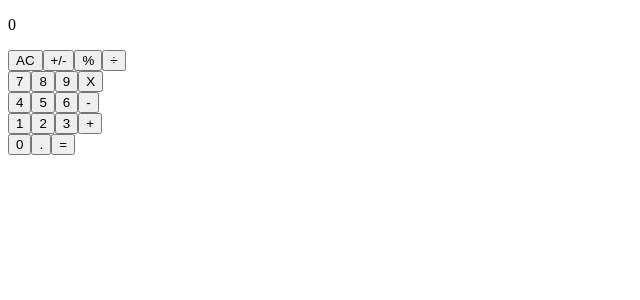
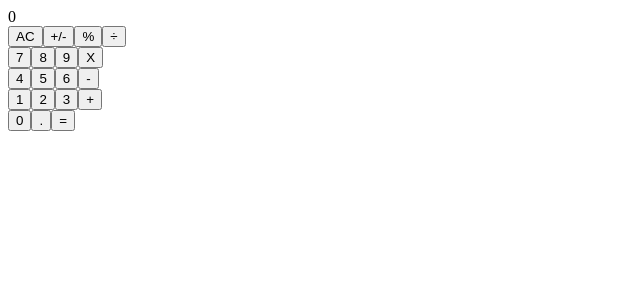
Before and after one commit to AlejandroNo4/calculator, a React (Create React App) app: page / in a window 1280 px wide. Shown: the top 300 px of the page, without its empty margins (0-640 px from the left). Built offline with nearby package versions, Linux system fonts and the light colour scheme.

Commit message:
Update event handler to App file. Update calculate function for a propper functionallity. Modify operate file to return a number.

```diff
--- a/src/components/App.js
+++ b/src/components/App.js
@@ -1,6 +1,7 @@
 import React, { useState } from 'react';
 import ButtonPanel from './ButtonPanel';
 import calculate from '../logic/calculate';
+import Display from './Display';
 
 const App = () => {
   const [total, updateTotal] = useState('0');
@@ -18,9 +19,7 @@ const App = () => {
   return (
     <>
       <div>
-        <div>
-          <p>{next}</p>
-        </div>
+        <Display result={next.toString()} />
         <ButtonPanel clickHandler={handleClick} />
       </div>
     </>
--- a/src/logic/calculate.js
+++ b/src/logic/calculate.js
@@ -3,11 +3,7 @@ import operate from './operate';
 const calculate = (dataObj, btnName) => {
   let { total, next, operation } = dataObj;
 
-  const operationParts = {
-    numOne: '0',
-    numTwo: '0',
-    op: '',
-  };
+  const inputsArr = [];
 
   const operatorNames = {
     '+': 'addition',
@@ -17,6 +13,17 @@ const calculate = (dataObj, btnName) => {
     '%': 'percentage',
   };
 
+  const usedOperator = Object.keys(operatorNames).find(
+    (key) => operatorNames[key] === operation,
+  );
+
+  const splitOperation = (arr) => {
+    const splitedNumbers = arr.join('').split(usedOperator);
+    splitedNumbers.splice(1, 0, usedOperator);
+
+    return splitedNumbers;
+  };
+
   const typeOfButton = {
     numComposer: ['0', '1', '2', '3', '4', '5', '6', '7', '8', '9', '.'],
     symbol: ['AC', '+/-', '='],
@@ -24,33 +31,18 @@ const calculate = (dataObj, btnName) => {
   };
 
   if (typeOfButton.numComposer.includes(btnName)) {
-    if (next === '0' && btnName === '0') {
-      next = '0';
-    } else if (next !== '0' && total === next) {
-      next = btnName === '.' ? '0.' : btnName;
-      total = '0';
-      operationParts.op = '';
-      operationParts.numOne = btnName;
-    } else if (next === '0' && operationParts.op === '') {
-      operationParts.numOne = btnName === '.' ? '0.' : btnName;
-      next = operationParts.numOne;
-    } else if (next !== '0' && operationParts.op === '') {
-      operationParts.numOne = `${operationParts.numOne}${btnName}`;
-      next = operationParts.numOne;
-    } else if (
-      next !== '0'
-      && operationParts.op !== ''
-      && operationParts.numTwo === '0'
-    ) {
-      operationParts.numTwo = btnName === '.' ? '0.' : btnName;
-      next = operationParts.numTwo;
-    } else if (
-      next !== '0'
-      && operationParts.op !== ''
-      && operationParts.numTwo !== '0'
-    ) {
-      operationParts.numTwo = `${operationParts.numTwo}${btnName}`;
-      next = operationParts.numTwo;
+    if (total === '0') {
+      if (next === '0' && btnName === '0') {
+        next = '0';
+      } else if (next === '0' || total === next) {
+        next = btnName === '.' ? '0.' : btnName;
+      } else if (next !== '0') {
+        if (btnName === '.') {
+          next = next.split('').includes('.') ? next : `${next}${btnName}`;
+        } else {
+          next = `${next}${btnName}`;
+        }
+      }
     }
   }
 
@@ -58,28 +50,41 @@ const calculate = (dataObj, btnName) => {
     if (btnName === 'AC') {
       next = '0';
       total = '0';
-      operationParts.op = '';
-    } else if (btnName === '+/-') {
-      next = next === 0 ? next : parseFloat(next) * -1;
-      total = next;
-    } else if (btnName === '=') {
-      next = operationParts.op === ''
-        ? next
-        : operate(operationParts.numOne, operationParts.numTwo, operation);
-      operationParts.op = '';
+      operation = '';
+    }
+    if (total !== next) {
+      if (btnName === '+/-') {
+        const lastChar = next.slice(-1);
+        const previousOperator = Object.keys(operatorNames).includes(lastChar);
+        if (operation !== '') {
+          inputsArr.push(next);
+          const num = splitOperation(inputsArr);
+          const minVal = `${num[2] * -1}`;
+          num.splice(2, 1, minVal);
+          next = previousOperator === false ? num.join('') : next;
+        } else {
+          next = `${next * -1}`;
+        }
+      } else if (btnName === '=') {
+        inputsArr.push(next);
+        const num = splitOperation(inputsArr);
+        if (num.length === 3 && num[2] !== '') {
+          total = operate(parseFloat(num[0]), parseFloat(num[2]), operation);
+          next = total;
+        }
+      }
     }
   }
 
   if (typeOfButton.operator.includes(btnName)) {
-    operation = operatorNames[btnName];
-    operationParts.op = btnName;
-    if (total !== '0') {
-      next = operationParts.op === ''
-        ? next
-        : operate(operationParts.numOne, operationParts.numTwo, operation);
-      operationParts.numOne = total;
-      operationParts.numTwo = '0';
-      operationParts.op = '';
+    if (total !== next) {
+      next = operation !== '' ? next : `${next}${btnName}`;
+      const lastChar = next.slice(-1);
+      if (Object.keys(operatorNames).includes(lastChar)) {
+        next = next.replace(/.$/, btnName);
+      }
+      operation = operatorNames[btnName];
+      inputsArr.push(next);
     }
   }
 
--- a/src/logic/operate.js
+++ b/src/logic/operate.js
@@ -12,7 +12,9 @@ const operate = (numberOne, numberTwo, operation) => {
     percentage: oneB.mod(twoB),
   };
 
-  return aritmethic[operation];
+  const res = aritmethic[operation];
+
+  return parseFloat(res);
 };
 
 export default operate;
```
